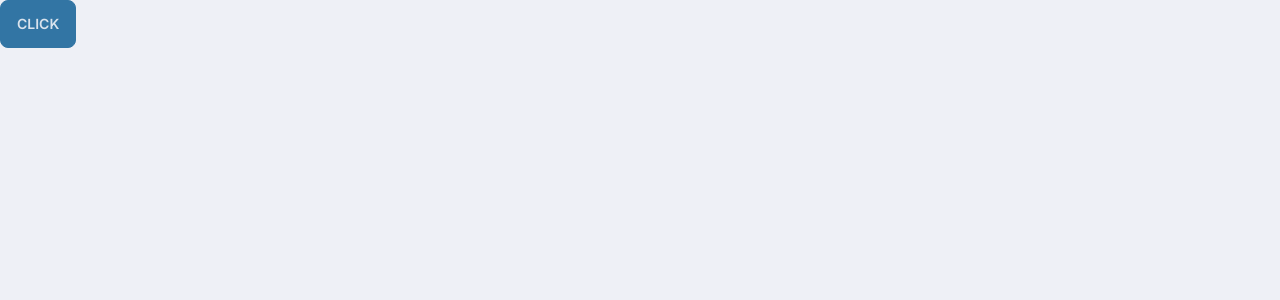
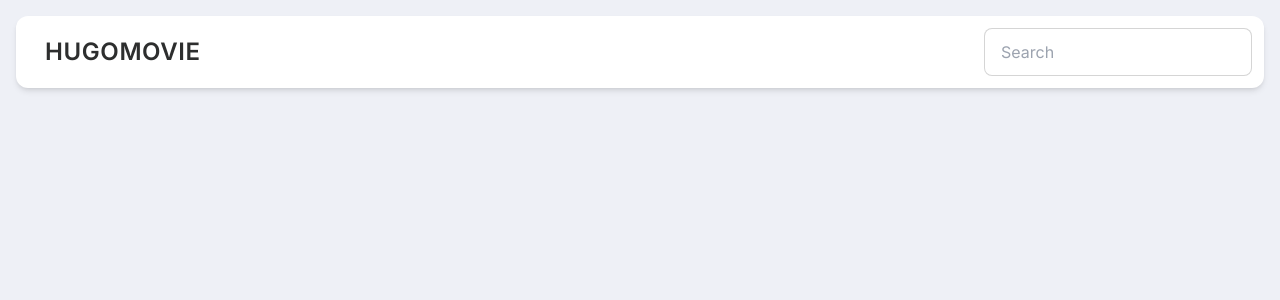
Before and after one commit to zhakazx/hugomovie, a Next.js app: page / in a window 1280 px wide. Shown: the top 300 px of the page. Built offline with nearby package versions, Linux system fonts and the light colour scheme.

Commit message:
feat(home): add navbar

```diff
--- a/app/page.tsx
+++ b/app/page.tsx
@@ -1,9 +1,9 @@
-import Image from 'next/image'
+import Navbar from "@/components/Navbar"
 
 export default function Home() {
   return (
     <div>
-      <div className="btn btn-primary">Click</div>
+      <Navbar />
     </div>
   )
 }
--- /dev/null
+++ b/components/Navbar/index.tsx
@@ -0,0 +1,20 @@
+import React from 'react'
+
+const index = () => {
+  return (
+    <div className="p-4">
+        <div className="navbar bg-white shadow-md p-3 rounded-xl">
+            <div className="flex-1">
+                <a className="btn btn-ghost text-xl md:text-2xl tracking-wide">HugoMovie</a>
+            </div>
+            <div className="flex-none gap-2">
+                <div className="form-control">
+                    <input type="text" placeholder="Search" className="input input-bordered bg-white w-auto" />
+                </div>
+            </div>
+        </div>
+    </div>
+  )
+}
+
+export default index
```
